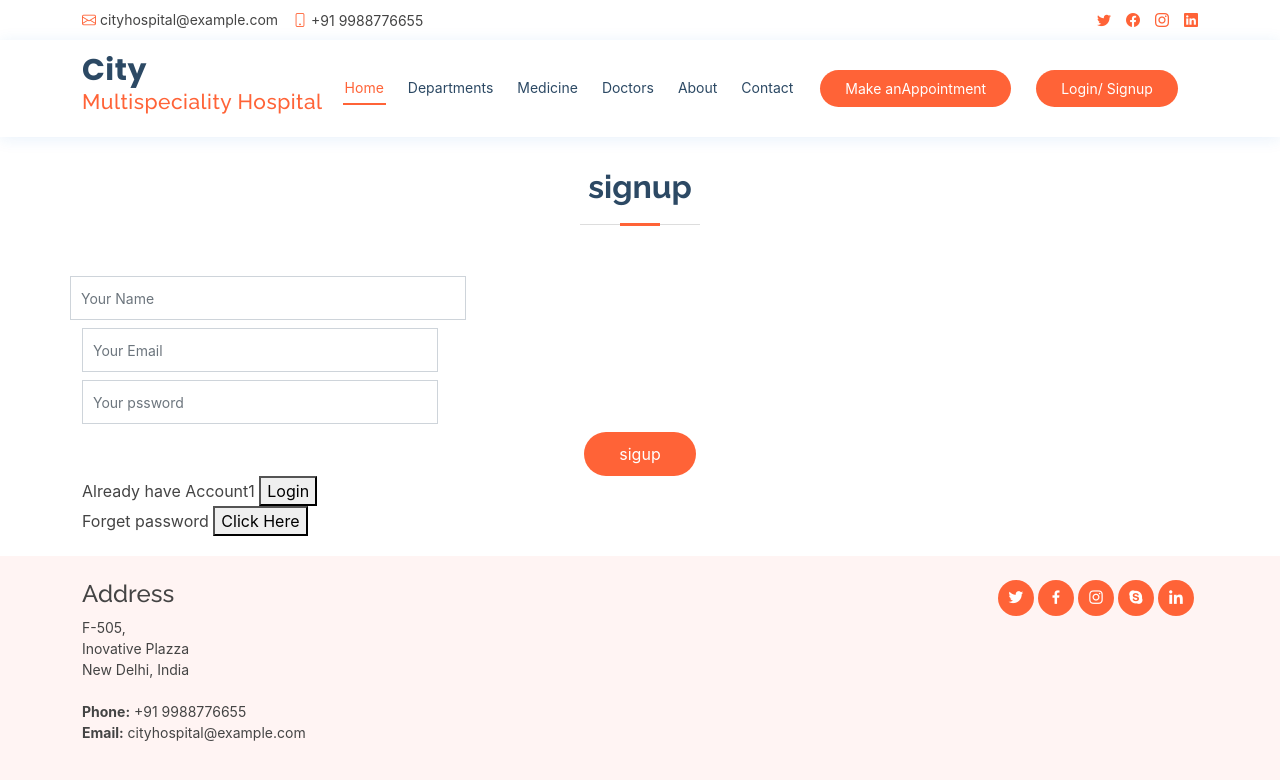
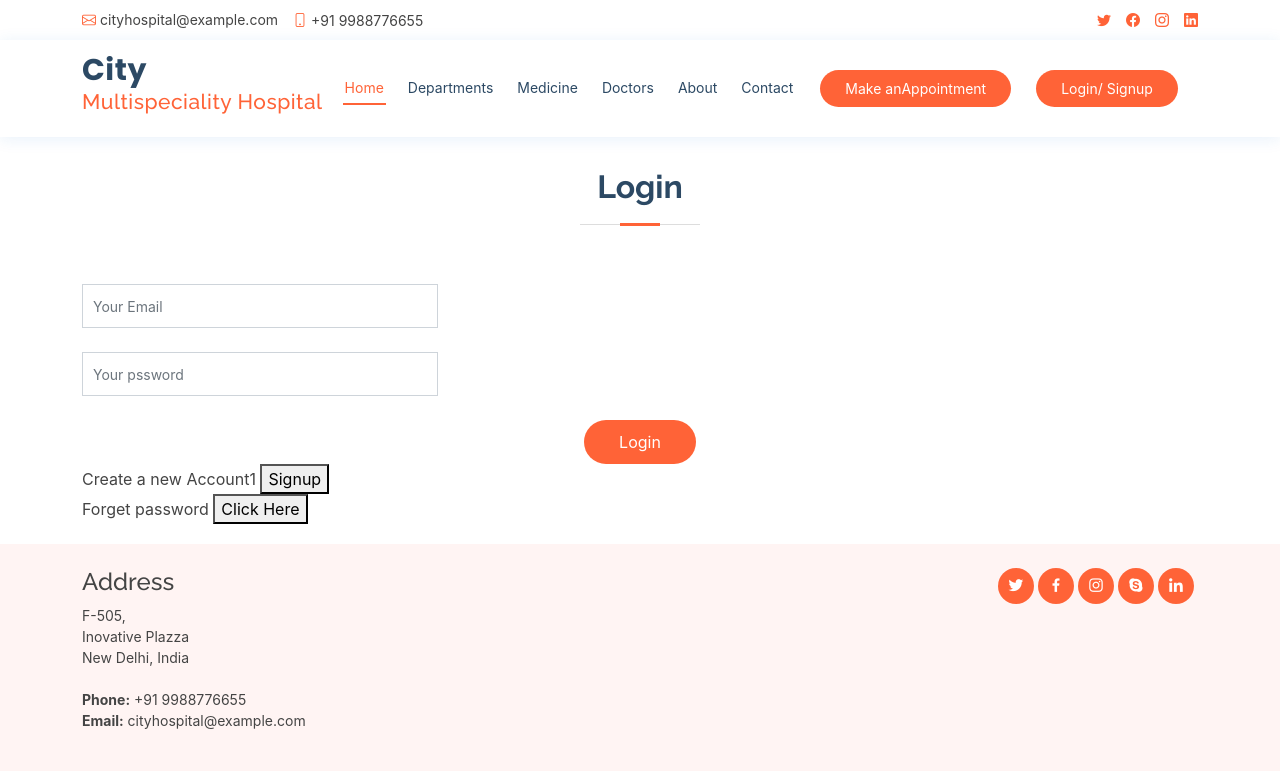
Before and after one commit to urmiljoshi/cityhospitl, a React (Create React App) app: page /Auth in a window 1280 px wide. Shown: the top 780 px of the page. Built offline with nearby package versions, Linux system fonts and the light colour scheme.

Commit message:
14_9_required

```diff
--- a/src/conteinars/Auth/Auth.js
+++ b/src/conteinars/Auth/Auth.js
@@ -1,8 +1,9 @@
 import React, { useRef, useState } from 'react';
 import * as yup from 'yup';
+import { Form, Formik, useFormik } from 'formik';
 
 function Auth(props) {
-    const [userType, setuserType] = useState('Login/sigup');
+    const [userType, setuserType] = useState('Login');
     const [reset, setreset] = useState(false)
 
     const nameRef = useRef();
@@ -21,28 +22,50 @@ function Auth(props) {
         nameRef.current.style.border = '2px solid blue'
     }
 
-    let authschema;
-    let schema = yup.object().shape(authschema);
-    if (userType === 'singup' && reset === false) {
+    let authschema, initval;
+
+    if (userType === 'Singup' && reset === false) {
         authschema = {
             name: yup.string().required("please Enter your name"),
             email: yup.string().required("please Enter valid email").email("please Enter email"),
             pssword: yup.string().required("Enter your pssword").min(8)
         }
+        initval = {
+            name: '',
+            email: '',
+            pssword: '',
+        }
 
-    } else if (userType === 'login'&& reset === false) {
+    } else if (userType === 'Login' && reset === false) {
         authschema = {
             email: yup.string().required("please Enter valid email").email("please Enter email"),
             pssword: yup.string().required("Enter your pssword").min(8),
+        }
+        initval = {
+            email: '',
+            pssword: '',
         }
     } else if (reset === true) {
         authschema = {
             email: yup.string().required("please Enter valid email").email("please Enter email"),
         }
+        initval = {
+            email: '',
+        }
     }
 
+    console.log(authschema, initval);
+    let schema = yup.object().shape(authschema);
 
+    const formik = useFormik({
+        initialValues: initval,
+        validationSchema: schema,
+        onSubmit: values => {
+            console.log(values);
+        },
+    });
 
+    const { handleChange, errors, handleSubmit } = formik;
 
     return (
         <section id="appointment" className="appointment">
@@ -56,12 +79,13 @@ function Auth(props) {
                             userType === 'Login' ?
                                 <h2>Login</h2>
                                 :
-                                <h2>signup</h2>
+                                <h2>Singup</h2>
                     }
 
 
                 </div>
-                <div action method="post" role="form" className="php-email-form">
+                <Formik value={formik}>
+                    <Form className="php-email-form">
 
                         <div className="col-md-4 form-group">
                             {
@@ -72,7 +96,17 @@ function Auth(props) {
                                         null
                                         :
                                         <div className="row">
-                                        <input ref={nameRef} type="text" name="name" className="form-control" id="name" placeholder="Your Name" data-rule="minlen:4" data-msg="Please enter at least 4 chars" />
+                                            <input
+                                            // ref={nameRef}
+                                                type="text"
+                                                name="name"
+                                                className="form-control"
+                                                id="name" placeholder="Your Name"
+                                                data-rule="minlen:4"
+                                                data-msg="Please enter at least 4 chars"
+                                                onChange={handleChange}
+                                            />
+                                            <p>{errors.name}</p>
                                             <div className="validate" />
                                         </div>
                             }
@@ -81,7 +115,15 @@ function Auth(props) {
                         </div>
                         <div className="row">
                             <div className="col-md-4 form-group mt-3 mt-md-0">
-                            <input ref={emailRef} type="email" className="form-control" name="email" id="email" placeholder="Your Email" data-rule="email" data-msg="Please enter a valid email" />
+                                <input
+                                    ref={emailRef}
+                                    type="email"
+                                    className="form-control"
+                                    name="email" id="email"
+                                    placeholder="Your Email"
+                                    onChange={handleChange}
+                                />
+                                <p>{errors.email}</p>
                                 <div className="validate" />
                             </div>
 
@@ -92,7 +134,16 @@ function Auth(props) {
                                 :
                                 <div className="row">
                                     <div className="col-md-4 form-group mt-3 mt-md-0">
-                                    <input ref={passRef} type="tel" className="form-control" name="pssword" id="pssword" placeholder="Your pssword" data-rule="minlen:4" data-msg="Please enter at least 4 chars" />
+                                        <input ref={passRef}
+                                            type="tel"
+                                            className="form-control"
+                                            name="pssword" id="pssword"
+                                            placeholder="Your pssword"
+                                            data-rule="minlen:4"
+                                            data-msg="Please enter at least 4 chars"
+                                            onChange={handleChange}
+                                        />
+                                        <p>{errors.pssword}</p>
                                         <div className="validate" />
                                     </div>
                                 </div>
@@ -104,11 +155,14 @@ function Auth(props) {
                                 <div className="text-center"><button type="submit">submit</button></div>
                                 :
                                 userType === 'Login' ?
-                                <div className="text-center"><button type="submit" onClick={() => handel()}>Login</button></div>
+                                    <div className="text-center"><button type="submit" >Login</button></div>
                                     :
-                                <div className="text-center"><button type="submit" onClick={() => handelon()} >sigup</button></div>
+                                    <div className="text-center"><button type="submit"  >sigup</button></div>
                         }
 
+
+                    </Form>
+                </Formik>
                 {
                     userType === 'Login' ?
                         <div>Create a new Account1 <button onClick={() => { setreset(false); setuserType('Singup') }}>Signup</button></div>
@@ -117,7 +171,7 @@ function Auth(props) {
 
                 }
                 <span>Forget password <button onClick={() => setreset(true)}>Click Here</button></span>
-                </div>
+
             </div>
         </section>
 
```
Lines whose indentation alone changed are shown as unchanged.
